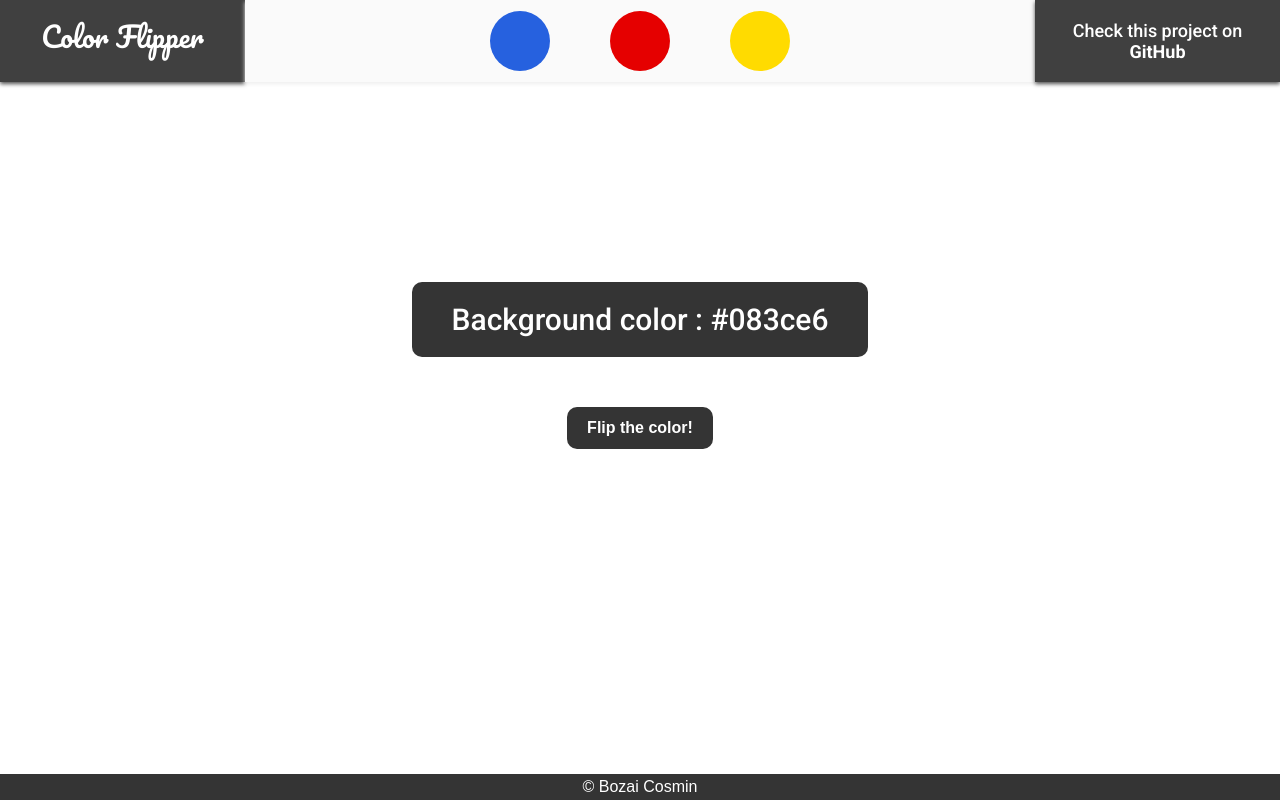
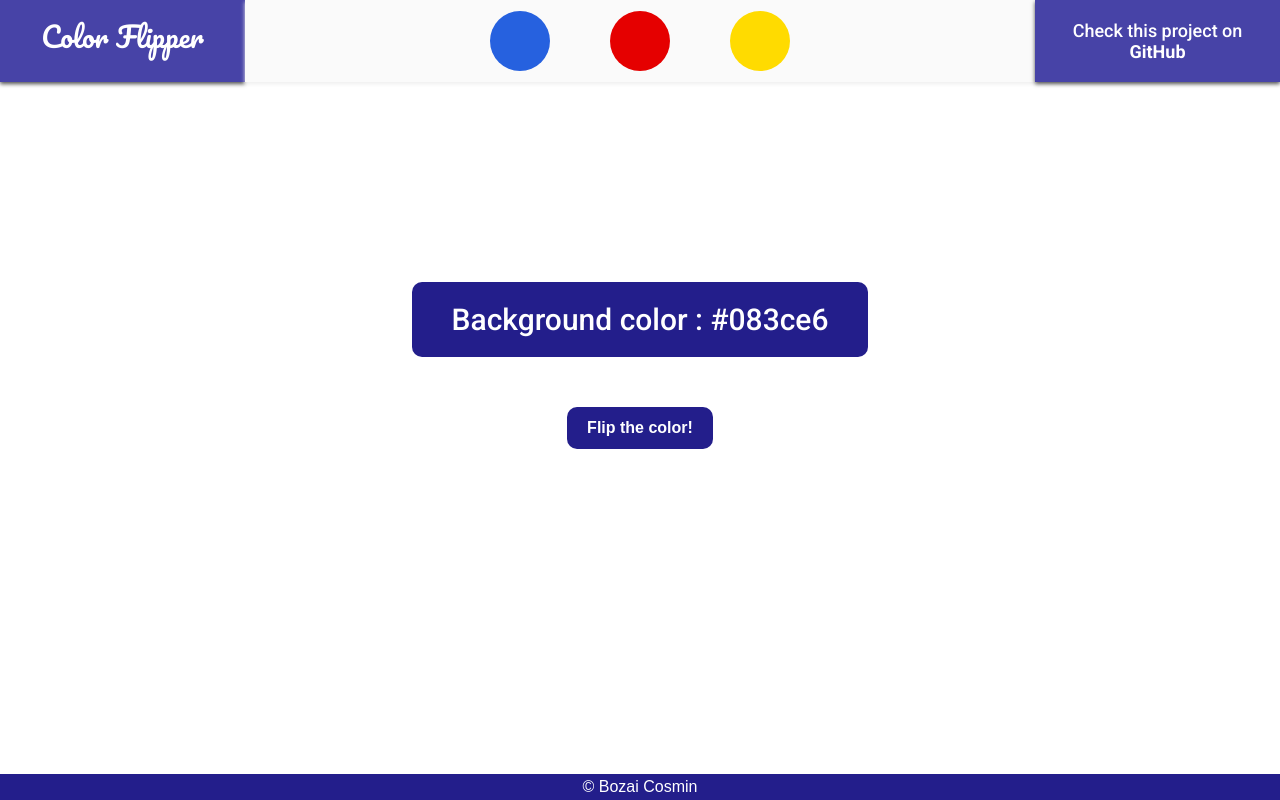
Before and after one commit to CosminBozai/Color-Flipper, a plain HTML site: page index.html in a window 1280 px wide. Drawn offline with Linux system fonts and the light colour scheme; a web font is replaced by a local one.

Commit message:
Changed the colors

```diff
--- a/body.css
+++ b/body.css
@@ -24,7 +24,7 @@ main {
 main div {
   margin-bottom: 50px;
   padding: 20px 40px 20px 40px;
-  background-color: #343434;
+  background-color: #231e8b;
   border: none;
   border-radius: 10px;
   font-size: 30px;
@@ -38,7 +38,7 @@ main div p {
 
 .flipButton {
   padding: 12px 20px 12px 20px;
-  background-color: #343434;
+  background-color: #231e8b;
   color: white;
   font-size: 16px;
   font-weight: bold;
@@ -53,7 +53,7 @@ main div p {
 }
 
 footer {
-  background-color: #343434;
+  background-color: #231e8b;
   margin-top: auto;
   padding: 4px 0 4px 0;
   text-align: center;
--- a/header.css
+++ b/header.css
@@ -12,7 +12,7 @@ header label {
   flex: 1;
   min-width: 220px;
   padding: 12px 0px 12px 0px;
-  background-color: #404040;
+  background-color: #4743a7;
   font-family: Pacifico, Arial, Helvetica, sans-serif;
   font-size: 28px;
   color: white;
@@ -62,7 +62,7 @@ header section {
   flex: 1;
   min-width: 220px;
   padding: 20px 0px 20px 0px;
-  background-color: #404040;
+  background-color: #4743a7;
   font-family: Roboto, sans-serif;
   font-size: 18px;
   font-weight: 500;
```
